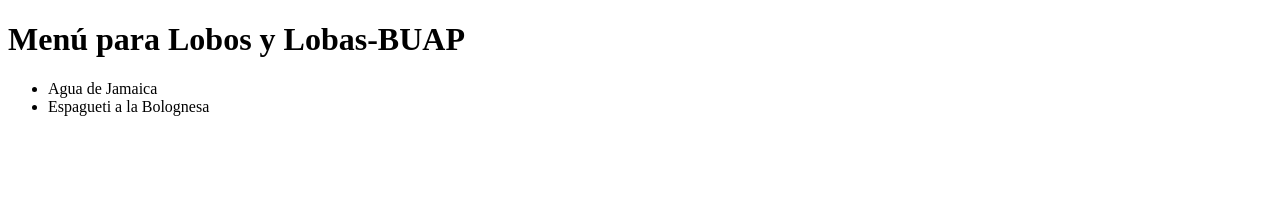
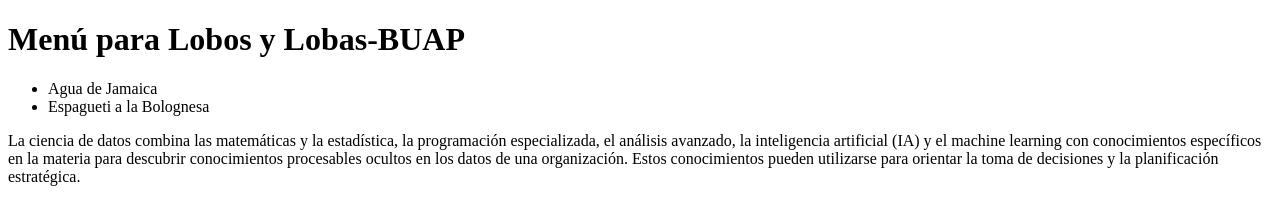
Before and after one commit to LuisCarl0ss/menu, a plain HTML site: page index.html in a window 1280 px wide. Drawn offline with Linux system fonts and the light colour scheme.

Commit message:
Primer commit de dev

```diff
--- a/index.html
+++ b/index.html
@@ -11,5 +11,13 @@
         <li>Agua de Jamaica</li>
         <li>Espagueti a la Bolognesa</li>
     </ul>
+    <p>
+        La ciencia de datos combina las matemáticas y la estadística,
+        la programación especializada, el análisis avanzado, la inteligencia
+        artificial (IA) y el machine learning con conocimientos específicos en
+        la materia para descubrir conocimientos procesables ocultos en los datos
+        de una organización. Estos conocimientos pueden utilizarse para orientar
+        la toma de decisiones y la planificación estratégica.
+    </p>
 </body>
 </html>
```
